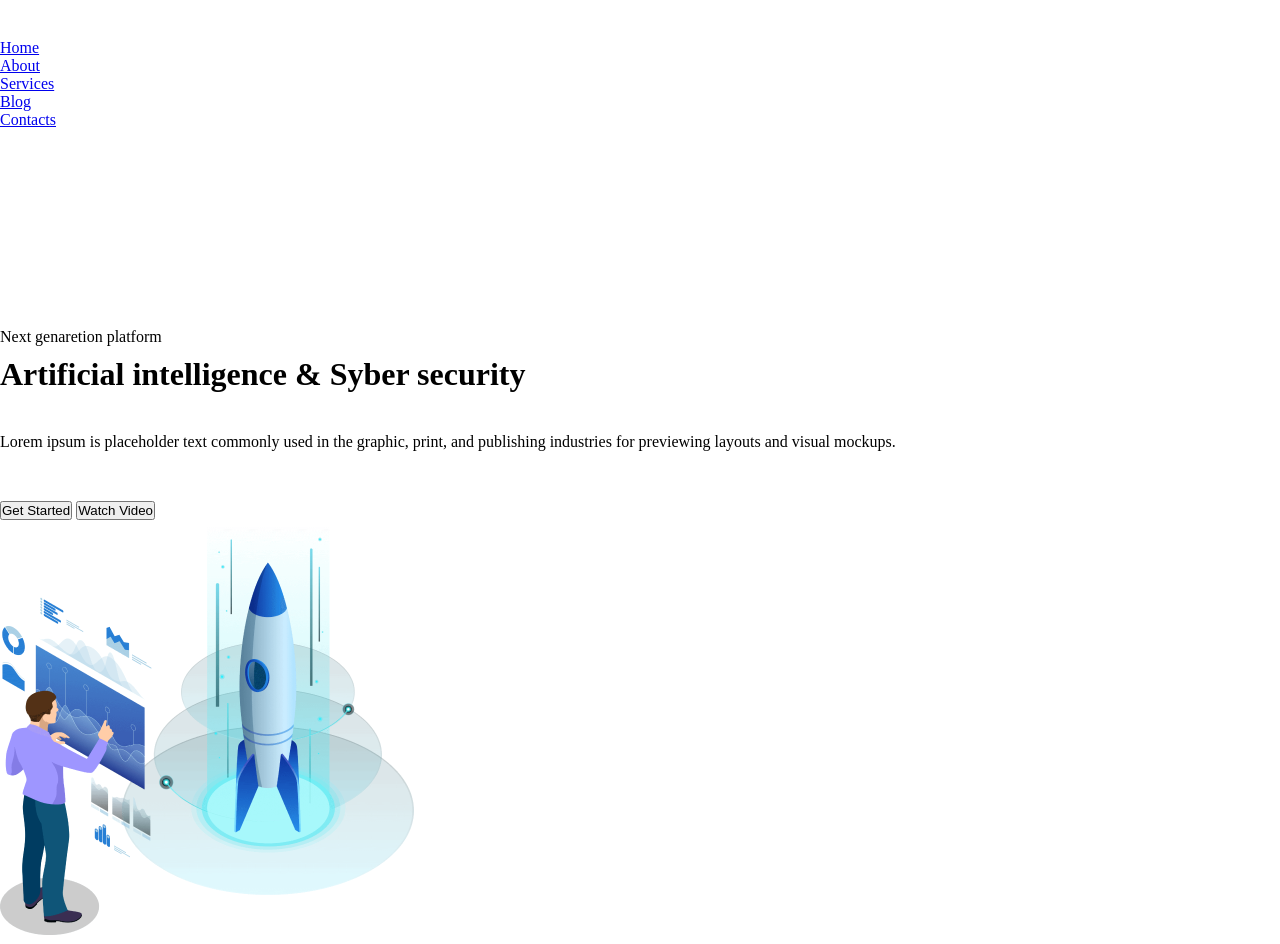
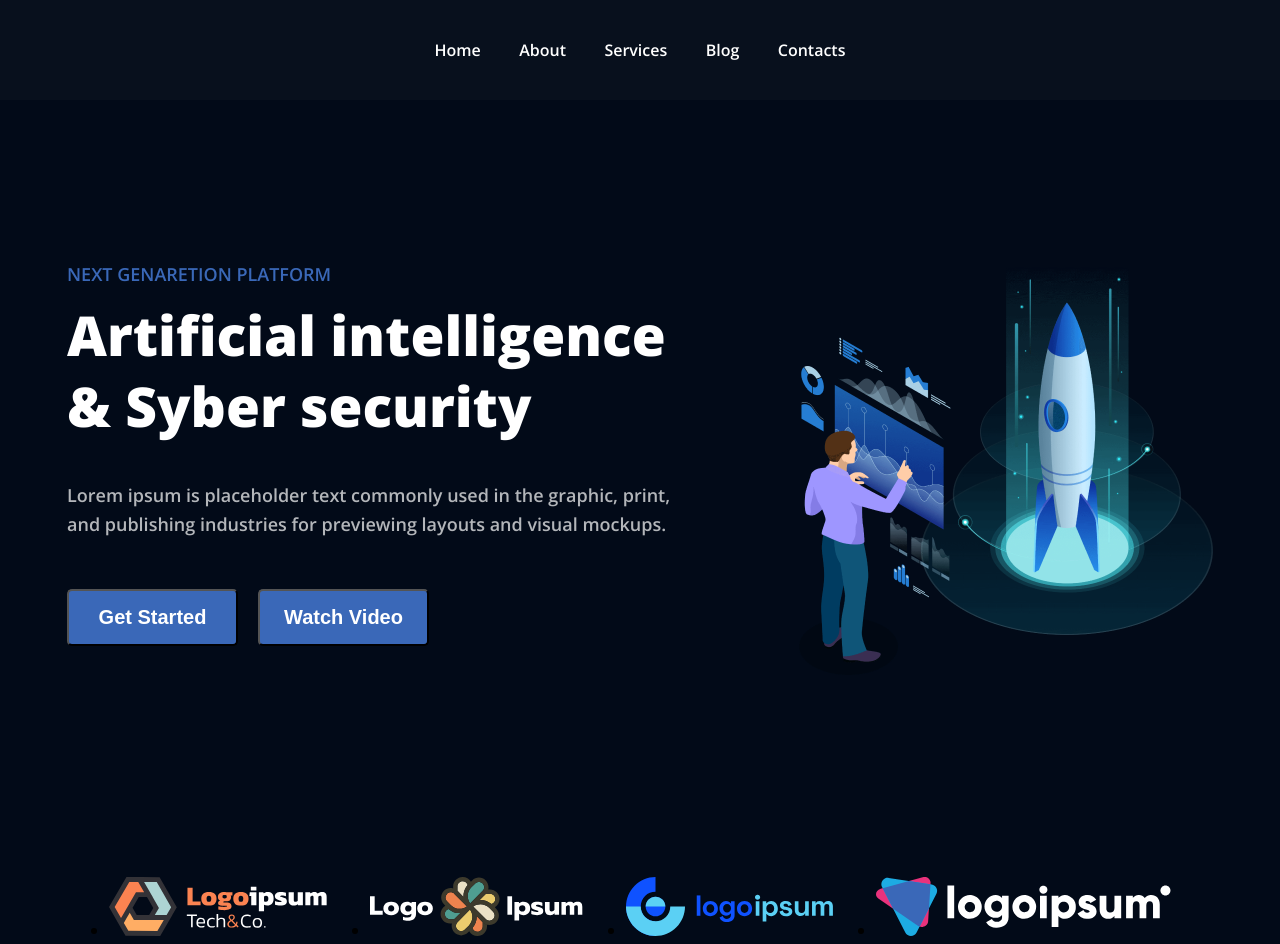
Before and after one commit to Bourne4Jokonda/Seminar-Project, a plain HTML site: page index.html in a window 1280 px wide. Shown: the top 944 px of the page. Drawn offline with nearby package versions, Linux system fonts and the light colour scheme.

Commit message:
seminar 4 done

```diff
--- a/css/style.css
+++ b/css/style.css
@@ -3,27 +3,103 @@
       margin: 0;
 }
 
+.top {
+      font-family: 'Open Sans', sans-serif;
+      background-color: #020A18;
+      padding-bottom: 97px;
+}
+
 .header {
       padding: 39px 0;
-      margin: 0 0 160px 0;
+      margin: 0 auto 160px auto;
+      background-color: #08101D;
+      font-style: normal;
+      font-weight: 600;
+      font-size: 16px;
+      line-height: 22px;
+      color: #FFFFFF;
 }
 
+.header-menu {
+      display: flex;
+      justify-content: space-between;
+      list-style: none;
+      max-width: 411px;
+      width: 100%;
+      margin: 0 auto;
+}
+
+.header-menu-list-item {
+      color: #fff;
+      text-decoration: none;
+
+}
+
+.top-wrp {}
+
 .top-content {
-      margin: 0 0 197px 0;
+      margin: 0 auto 197px auto;
+      display: flex;
+      justify-content: center;
+      gap: 128px;
+}
+
+.top-info {
+      max-width: 604px;
+      width: 100%;
 }
 
 .top-content-subtittle {
       margin-bottom: 10px;
+      font-weight: 600;
+      font-size: 18px;
+      line-height: 29px;
+      text-transform: uppercase;
+      color: #3A68B8;
 }
 
 .top-content-tittle {
       margin-bottom: 40px;
+      font-weight: 800;
+      font-size: 55px;
+      line-height: 71px;
+      color: #FFFFFF;
 }
 
 .top-content-text {
       margin-bottom: 50px;
+      font-weight: 600;
+      font-size: 18px;
+      line-height: 29px;
+      color: #FFFFFF;
+      opacity: 0.7;
 }
 
-.top-logos {
-      margin-bottom: 97px;
+.top-content-btn-wrp {
+      display: flex;
+      justify-content: baseline;
+      gap: 20px;
 }
+
+.btn {
+      width: 171px;
+      height: 57px;
+      left: 387px;
+      top: 618px;
+      background: #3A68B8;
+      border-radius: 5px;
+      color: #fff;
+      font-weight: 600;
+      font-size: 20px;
+      line-height: 27px;
+}
+
+.top-logos {}
+
+.top-logos-list {
+      display: flex;
+      justify-content: space-evenly;
+      max-width: 1147px;
+      width: 100%;
+      margin: 0 auto;
+}
--- a/index.html
+++ b/index.html
@@ -1,42 +1,44 @@
 <!DOCTYPE html>
 <html lang="en">
+
 <head>
       <meta charset="UTF-8">
       <meta http-equiv="X-UA-Compatible" content="IE=edge">
       <meta name="viewport" content="width=device-width, initial-scale=1.0">
+      <link href="https://fonts.googleapis.com/css2?family=Open+Sans:wght@600;800&display=swap" rel="stylesheet">
       <link rel="stylesheet" href="css/style.css">
       <title>Главная страница</title>
 </head>
+
 <body>
       <div class="top">
             <div class="header">
-                  <div>
-                        <ul>
-                              <li><a href="#">Home</a></li>
-                              <li><a href="#">About</a></li>
-                              <li><a href="#">Services</a></li>
-                              <li><a href="#">Blog</a></li>
-                              <li><a href="#">Contacts</a></li>
+                  <ul class="header-menu">
+                        <li><a class="header-menu-list-item" href="#">Home</a></li>
+                        <li><a class="header-menu-list-item" href="#">About</a></li>
+                        <li><a class="header-menu-list-item" href="#">Services</a></li>
+                        <li><a class="header-menu-list-item" href="#">Blog</a></li>
+                        <li><a class="header-menu-list-item" href="#">Contacts</a></li>
                   </ul>
-                  </div>
             </div>
             <div class="top-wrp">
                   <div class="top-content">
                         <div class="top-info">
-                              <p class="top-content-subtittle" >Next genaretion platform</p>
-                              <h1 class="top-content-tittle" >Artificial intelligence & Syber security</h1>
-                              <p class="top-content-text" >Lorem ipsum is placeholder text commonly used in the graphic, print, and publishing industries for previewing layouts and visual mockups.</p>
+                              <p class="top-content-subtittle">Next genaretion platform</p>
+                              <h1 class="top-content-tittle">Artificial intelligence & Syber security</h1>
+                              <p class="top-content-text">Lorem ipsum is placeholder text commonly used in the graphic,
+                                    print, and publishing industries for previewing layouts and visual mockups.</p>
                               <div class="top-content-btn-wrp">
                                     <button class="btn">Get Started</button>
                                     <button class="btn">Watch Video</button>
                               </div>
                         </div>
                         <div class="top-img-content">
-                              <img src="img/top-content-img.png" alt="top content image" height="415" >
+                              <img src="img/top-content-img.png" alt="top content image" height="415">
                         </div>
                   </div>
                   <div class="top-logos">
-                        <ul>
+                        <ul class="top-logos-list">
                               <li><a href="#">
                                           <img src="img/logo1.svg" alt="logo" height="59">
                                     </a></li>
@@ -55,4 +57,5 @@
 
       </div>
 </body>
+
 </html>
```
Lines whose indentation alone changed are shown as unchanged.
